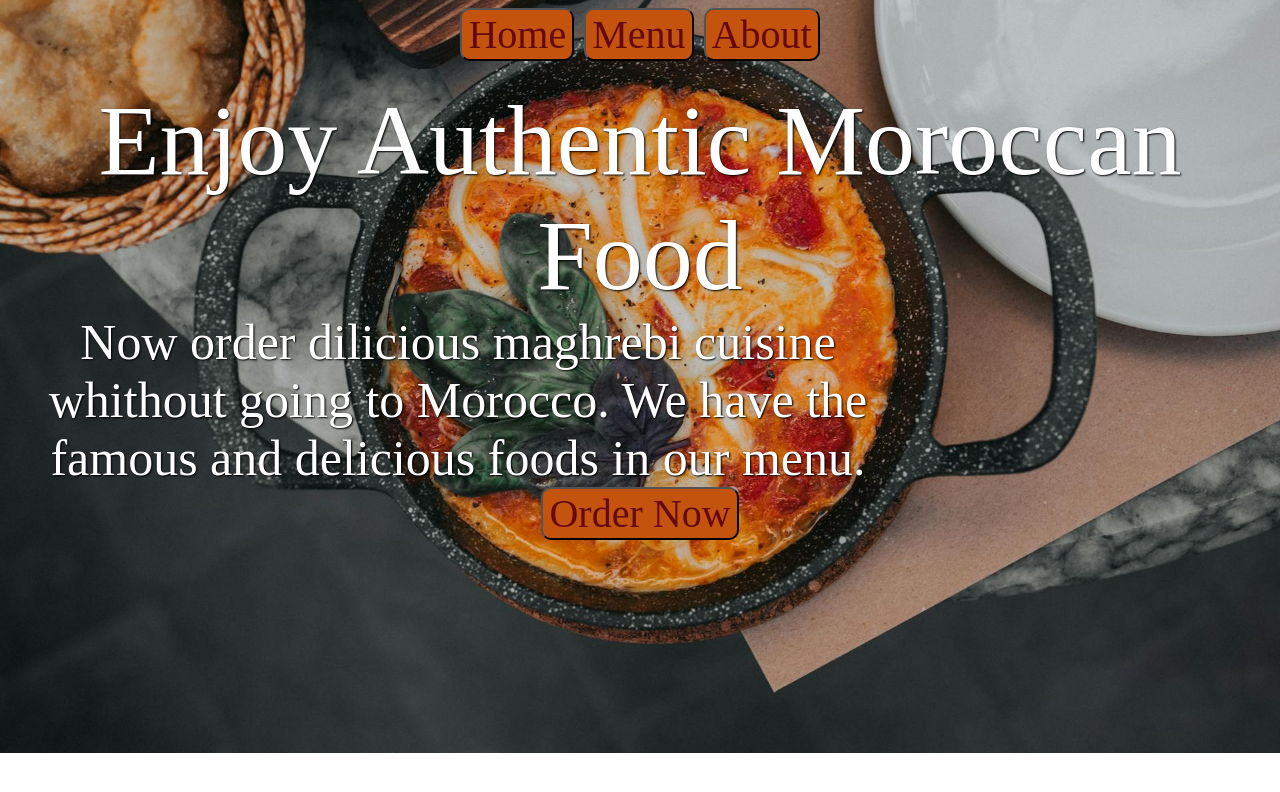
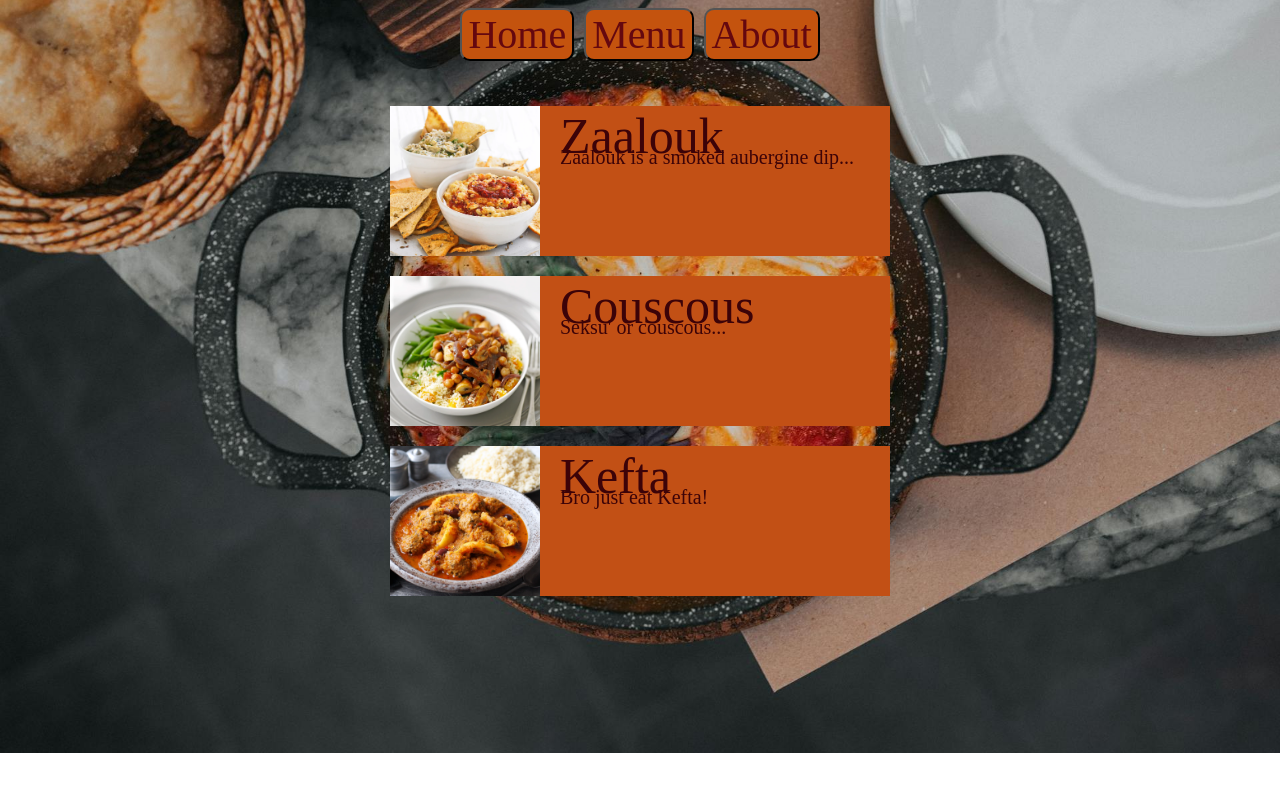
Before and after one commit to hossain-adnan/Restaurant-Page, a website built with webpack: page src/template.html in a window 1280 px wide. Both pictures are taken after a click on the button "Menu". Built offline with nearby package versions, Linux system fonts and the light colour scheme; a web font is replaced by a local one.

Commit message:
Mega commit

```diff
--- /dev/null
+++ b/src/about.js
@@ -0,0 +1,10 @@
+
+export const about = function() {
+    const content = document.querySelector("#content");
+
+    const descriptionText = document.createElement("div");
+    descriptionText.classList.add("description", "text");
+    descriptionText.textContent = "Bro it's a fake website to practice webpackking";
+
+    content.appendChild(descriptionText);
+}
--- a/src/index.js
+++ b/src/index.js
@@ -1,6 +1,25 @@
 
 import "./style.css";
-import { pageLoad } from "./home.js"
+import { pageLoad } from "./home.js";
+import { menu } from "./menu.js";
+import { about } from "./about.js";
 console.log("Bro!");
 console.log(pageLoad);
 pageLoad();
+// menu();
+
+const nav = document.querySelector("nav");
+const content = document.querySelector("#content");
+nav.addEventListener("click", (e) => {
+
+    if (e.target.classList.contains("menu")) {
+        content.innerHTML = '';
+        menu();
+    } else if (e.target.classList.contains("about")) {
+        content.innerHTML = '';
+        about();
+    } else {
+        content.innerHTML = '';
+        pageLoad();
+    }
+})
--- /dev/null
+++ b/src/menu.js
@@ -0,0 +1,34 @@
+import zaaloukImage from "./image/Zaalouk.webp";
+import couscousImage from "./image/Couscous.webp";
+import keftaTangineImage from "./image/keftaTangine.webp";
+
+export const menu = function() {
+    const addItem = (sourceLink, titleContent, descriptionContent) => {
+        const content = document.querySelector("#content");
+        const foodCard = document.createElement("div");
+        foodCard.classList.add("foodCard");
+
+        const img = document.createElement("img");
+        img.src = sourceLink; // Use the imported image URL
+        img.alt = titleContent;
+
+        const textHolder = document.createElement("div");
+        textHolder.classList.add("textHolder");
+
+        const title = document.createElement("div");
+        title.classList.add("title");
+        title.textContent = titleContent;
+
+        const description = document.createElement("div");
+        description.classList.add("description");
+        description.textContent = descriptionContent;
+
+        textHolder.append(title, description);
+        foodCard.append(img, textHolder);
+        content.appendChild(foodCard);
+    };
+
+    addItem(zaaloukImage, "Zaalouk", "Zaalouk is a smoked aubergine dip...");
+    addItem(couscousImage, "Couscous", "Seksu' or couscous...");
+    addItem(keftaTangineImage, "Kefta", "Bro just eat Kefta!");
+};
--- a/src/style.css
+++ b/src/style.css
@@ -17,6 +17,7 @@ nav {
     display: flex;
     justify-content: center;
     gap: 10px;
+    margin-bottom: 50px;
 }
 
 #content {
@@ -64,3 +65,32 @@ button {
     align-items: center;
 
 }
+
+/* Menu */
+.foodCard {
+    display: flex;
+    background-color: #c25015;
+    color: #3c0308;
+    width: 500px;
+    gap: 20px;
+
+    font-family: Mirza;
+    font-size: 20px;
+    text-shadow: none;
+    margin-bottom: 20px;
+}
+.foodCard img {
+    height: 150px;
+    width: 150px;
+    object-fit: cover;
+}
+
+.textHolder {
+    margin-top: 20px;
+}
+
+.textHolder .title {
+    font-family: Jomhuria;
+    font-size: 50px;
+    line-height: 20px;
+}
--- a/src/template.html
+++ b/src/template.html
@@ -8,17 +8,32 @@
 <body>
     <header>
         <nav>
-            <button>Home</button> <button>Menu</button> <button>About</button>
+            <button class="home">Home</button>
+             <button class="menu">Menu</button>
+             <button class="about">About</button>
         </nav>
     </header>
     <div id="content">
-        <!-- <img src="./image/home_image.jpg" alt="home_image">
-        <div class="textConatainer">
-            <div class="hero text">Enjoy Authentic Moroccan Food</div>
-            <div class="description text">Now order dilicious maghrebi cuisine whithout going to Morocco. We have the famous and delicious foods in our menu.</div>
+        <!-- <div class="foodCard">
+            <img src="./image/Zaalouk.webp" alt="zaalok">
+            <div class="textHolder">
+                <div class="title">Zaalouk</div>
+                <div class="description">Zaalouk is a smoked aubergine dip, seasoned with garlic, paprika, cumin and a little chilli powder</div>
+            </div>
         </div>
-        <div class="orderContainer">
-            <button>Order now!</button>
+        <div class="foodCard">
+            <img src="./image/Couscous.webp" alt="couscous">
+            <div class="textHolder">
+                <div class="title">Couscous</div>
+                <div class="description">'Seksu' or couscous is a fine wheat pasta traditionally rolled by hand. It is steamed over a stew of meat and vegetables.</div>
+            </div>
+        </div>
+        <div class="foodCard">
+            <img src="./image/keftaTangine.webp" alt="kefta">
+            <div class="textHolder">
+                <div class="title">Kefta</div>
+                <div class="description">'Seksu' or couscous is a fine wheat pasta traditionally rolled by hand. It is steamed over a stew of meat and vegetables.</div>
+            </div>
         </div> -->
     </div>
 </body>
--- a/webpack.config.js
+++ b/webpack.config.js
@@ -30,7 +30,7 @@ module.exports = {
         loader: "html-loader",
       },
       {
-        test: /\.(png|svg|jpg|jpeg|gif)$/i,
+        test: /\.(png|svg|webp|jpg|jpeg|gif)$/i,
         type: "asset/resource",
       },
     ],
```
Also changed, not shown: src/image/Couscous.webp (added), src/image/Zaalouk.webp (added), src/image/keftaTangine.webp (added).
